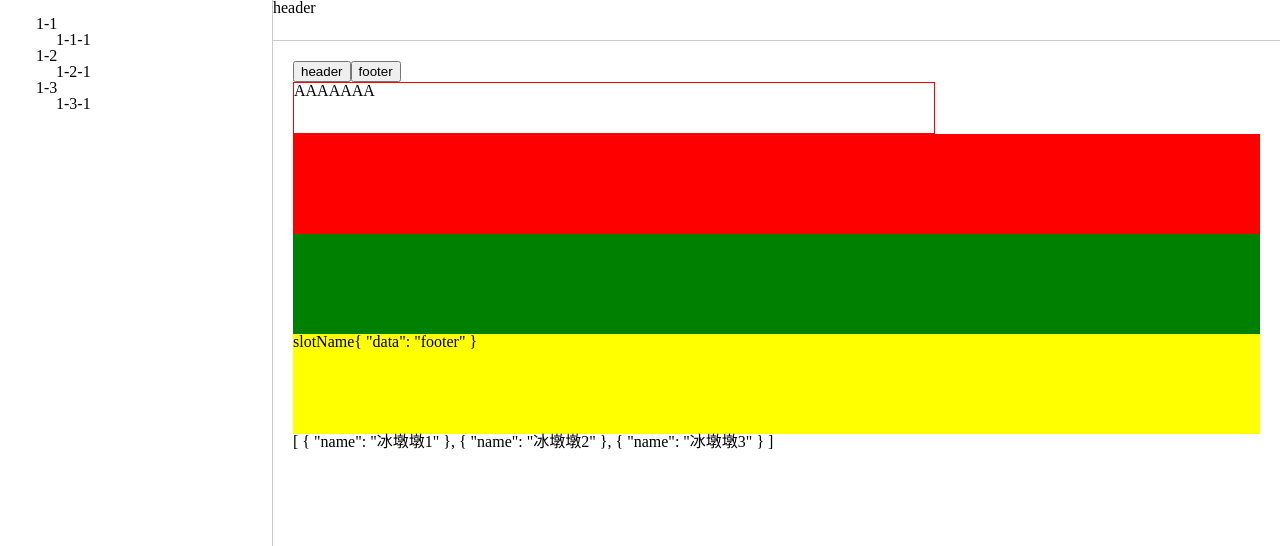
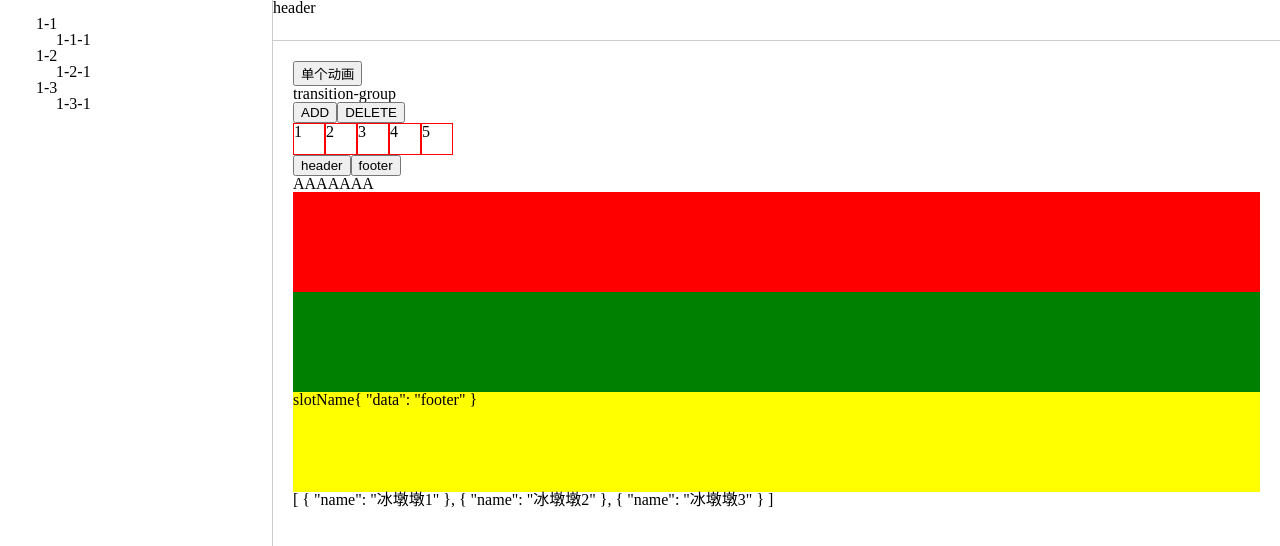
Before and after one commit to wangliuyong/vue3-vite, a Vue app: page / in a window 1280 px wide. Shown: the top 546 px of the page. Built offline with nearby package versions, Linux system fonts and the light colour scheme.

Commit message:
add  动画例子

```diff
--- a/src/components/A.vue
+++ b/src/components/A.vue
@@ -1,19 +1,5 @@
-<script setup lang="ts">
+<script setup lang="ts"></script>
 
-</script>
+<template>AAAAAAA</template>
 
-<template>
-  <div class="a">
-   AAAAAAA
-  </div>
-</template>
-
-<style scoped>
-.a {
-  height: 50px;
-  width: 50vw;
-  border: 1px solid red;
-  overflow: hidden;
-}
-
-</style>
+<style scoped></style>
--- a/src/components/B.vue
+++ b/src/components/B.vue
@@ -1,11 +1,7 @@
-<script setup lang="ts">
-
-</script>
+<script setup lang="ts"></script>
 
 <template>
-  BBBBBB
+  <div>BBBBBB</div>
 </template>
 
-<style scoped>
-
-</style>
+<style scoped></style>
--- /dev/null
+++ b/src/components/TransitionX.vue
@@ -0,0 +1,88 @@
+<template>
+  <div>
+    <button @click="showBox = !showBox">单个动画</button>
+    <transition
+      :duration="300"
+      name="fade"
+      enter-active-class="animate__animated animate__rubberBand"
+      leave-active-class="animate__animated animate__heartBeat"
+    >
+      <div v-if="showBox" class="box"></div>
+    </transition>
+  </div>
+
+  <div>
+    <h2>transition-group</h2>
+    <div>
+      <button @click="add">ADD</button>
+      <button @click="deletex">DELETE</button>
+    </div>
+    <div class="wrap">
+       <transition-group
+      enter-active-class="animate__animated animate__rubberBand"
+      leave-active-class="animate__animated animate__backOutDown"
+    >
+      <div class="item" :key="item" v-for="item in list">{{ item }}</div>
+    </transition-group>
+    </div>
+
+  </div>
+</template>
+
+<script setup lang="ts">
+const showBox = ref(false);
+const list = reactive<number[]>([1, 2, 3, 4, 5]);
+
+const add = () => {
+  list.push(list.length + 1);
+};
+const deletex = () => {
+  list.pop();
+};
+</script>
+
+<style scoped lang="less">
+.wrap{
+  display: flex;
+  flex-wrap: wrap;
+  .item{
+    width: 30px;
+    height: 30px;
+    border: 1px solid red;
+  }
+}
+.box {
+  width: 100px;
+  height: 100px;
+  background-color: red;
+}
+
+/* // transition 动画样式 */
+.fade-enter-from {
+  width: 0;
+  height: 0;
+}
+
+.fade-enter-active {
+  transition: all 1.5s ease;
+}
+
+.fade-enter-to {
+  height: 50px;
+  width: 50vw;
+}
+
+.fade-leave-from {
+  width: 0;
+  height: 0;
+}
+
+.fade-leave-active {
+  transition: all 1.5s ease;
+}
+
+.fade-leave-to {
+  height: 50px;
+  width: 50vw;
+}
+</style>
--- a/src/layout/Content/index.vue
+++ b/src/layout/Content/index.vue
@@ -1,5 +1,6 @@
 <template>
   <div class="content">
+    <TransitionX></TransitionX>
     <div class="content-btn-wrap">
       <button
         :key="index"
@@ -9,9 +10,7 @@
         {{ item.name }}
       </button>
     </div>
-    <transition name="fade" enter-active-class="animate__animated animate__rubberBand" leave-active-class="animate__animated animate__heartBeat">
-      <component :is="currentComponent.comName"></component>
-    </transition>
+     <component :is="currentComponent.comName"></component>
 
     <Dialog>
       <template #[slotName]="data"> slotName{{ data }} </template>
@@ -33,6 +32,7 @@ import { Tab, Com } from "../../models/menu";
 import A from "@/components/A.vue";
 import B from "@/components/B.vue";
 import Dialog from "@/components/Dialog/index.vue";
+import TransitionX from "@/components/TransitionX.vue";
 // import AsyncComponent from "@/components/AsyncComponent.vue";
 
 // 异步组件引入方式
@@ -62,32 +62,5 @@ const changeCom = (item: Tab) => {
   margin: 20px;
 }
 
-// transition 动画样式
-.fade-enter-from {
-  width: 0;
-  height: 0;
-}
 
-.fade-enter-active {
-  transition: all 1.5s ease;
-}
-
-.fade-enter-to {
-  height: 50px;
-  width: 50vw;
-}
-
-.fade-leave-from {
-  width: 0;
-  height: 0;
-}
-
-.fade-leave-active {
-  transition: all 1.5s ease;
-}
-
-.fade-leave-to {
-  height: 50px;
-  width: 50vw;
-}
 </style>
```
Also changed, not shown: src/components/HelloWorld.vue (deleted, +0 -29 lines), 1 other file (tests, documents, lock files or other folders).
